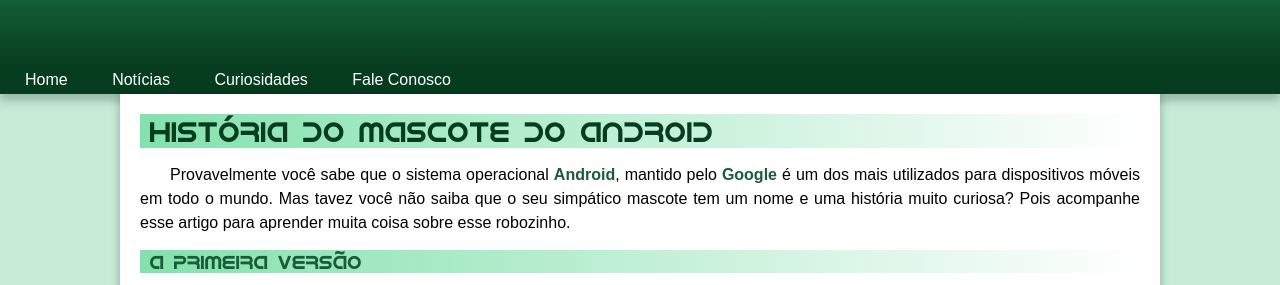
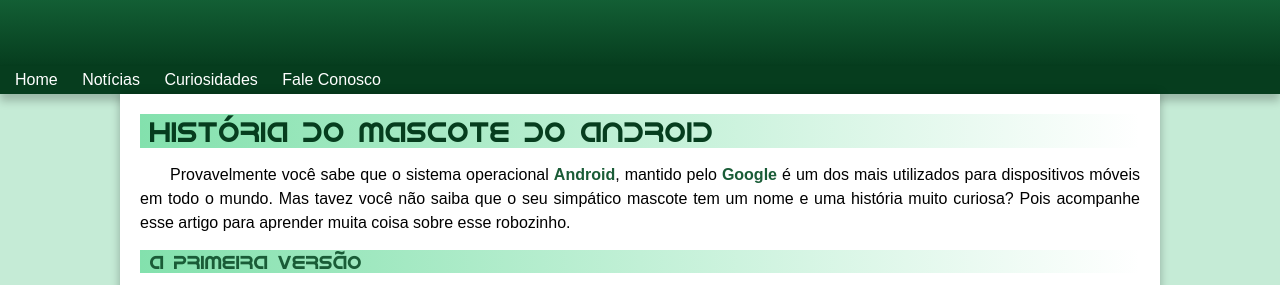
Before and after one commit to Ricardo-Alexandre-Alves/html-css, a plain HTML site: page desafios/desafio-site/index.html in a window 1280 px wide. Shown: the part 144-429 px from the top of the page. Drawn offline with Linux system fonts and the light colour scheme.

Commit message:
Update style.css

```diff
--- a/desafios/desafio-site/css/style.css
+++ b/desafios/desafio-site/css/style.css
@@ -85,7 +85,7 @@ nav {
 nav > a {
     color: white;
     text-decoration: none;
-    padding: 5px 20px 5px 20px;
+    padding: 5px 10px 5px 10px;
 }
 
 nav > a:hover {
```
